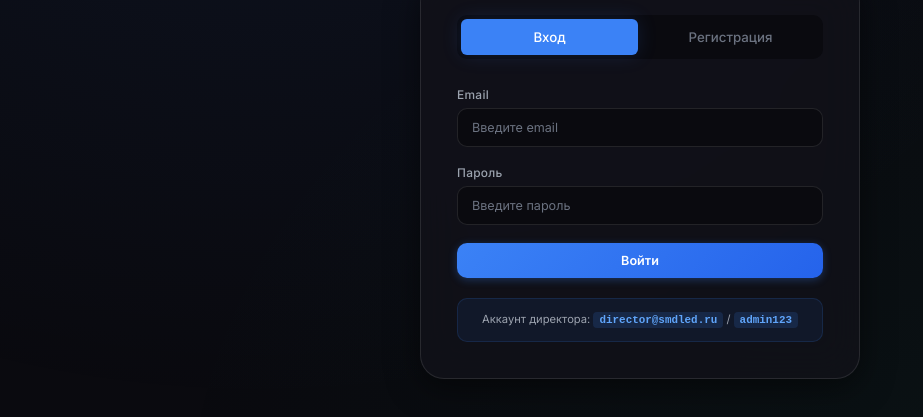
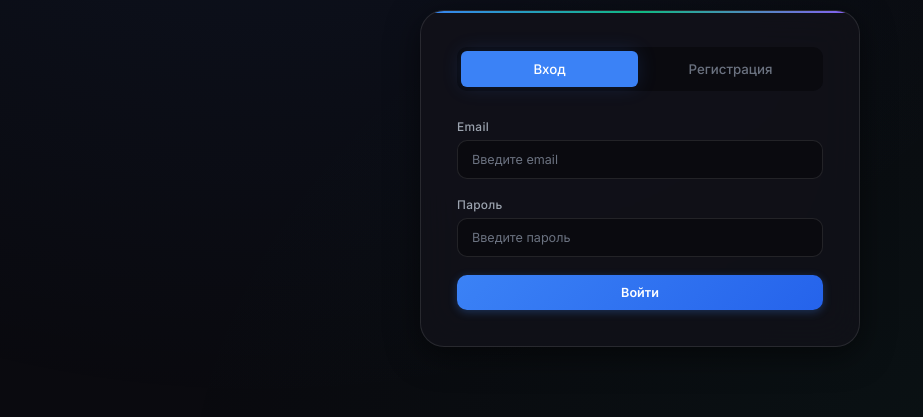
Before and after one commit to LegendaSss/registry_SMDLED, a plain HTML site: page index.html in a window 1280 px wide. Shown: the part 273-690 px from the top of the page, without its empty margins (0-923 px from the left). Drawn offline with nearby package versions, Linux system fonts and the light colour scheme.

Commit message:
Remove auth hint

```diff
--- a/index.html
+++ b/index.html
@@ -59,10 +59,6 @@
             <input type="password" id="register-password" class="form-input" placeholder="Минимум 6 символов" autocomplete="new-password">
           </div>
           <button id="btn-register" class="btn btn-success btn-full">Зарегистрироваться</button>
-        </div>
-
-        <div class="auth-hint">
-          <p>Аккаунт директора: <code>director@smdled.ru</code> / <code>admin123</code></p>
         </div>
       </div>
     </div>
```
